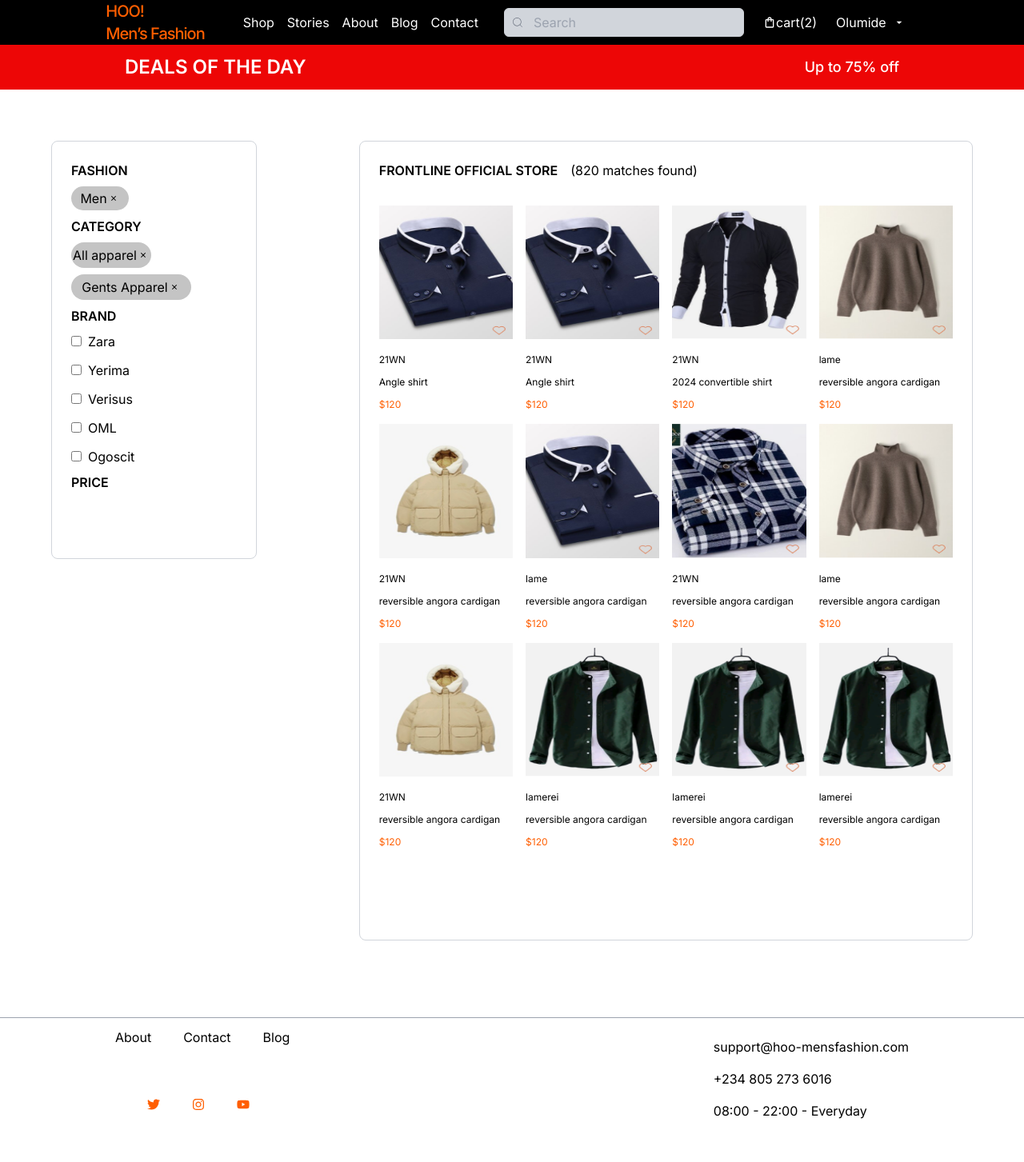
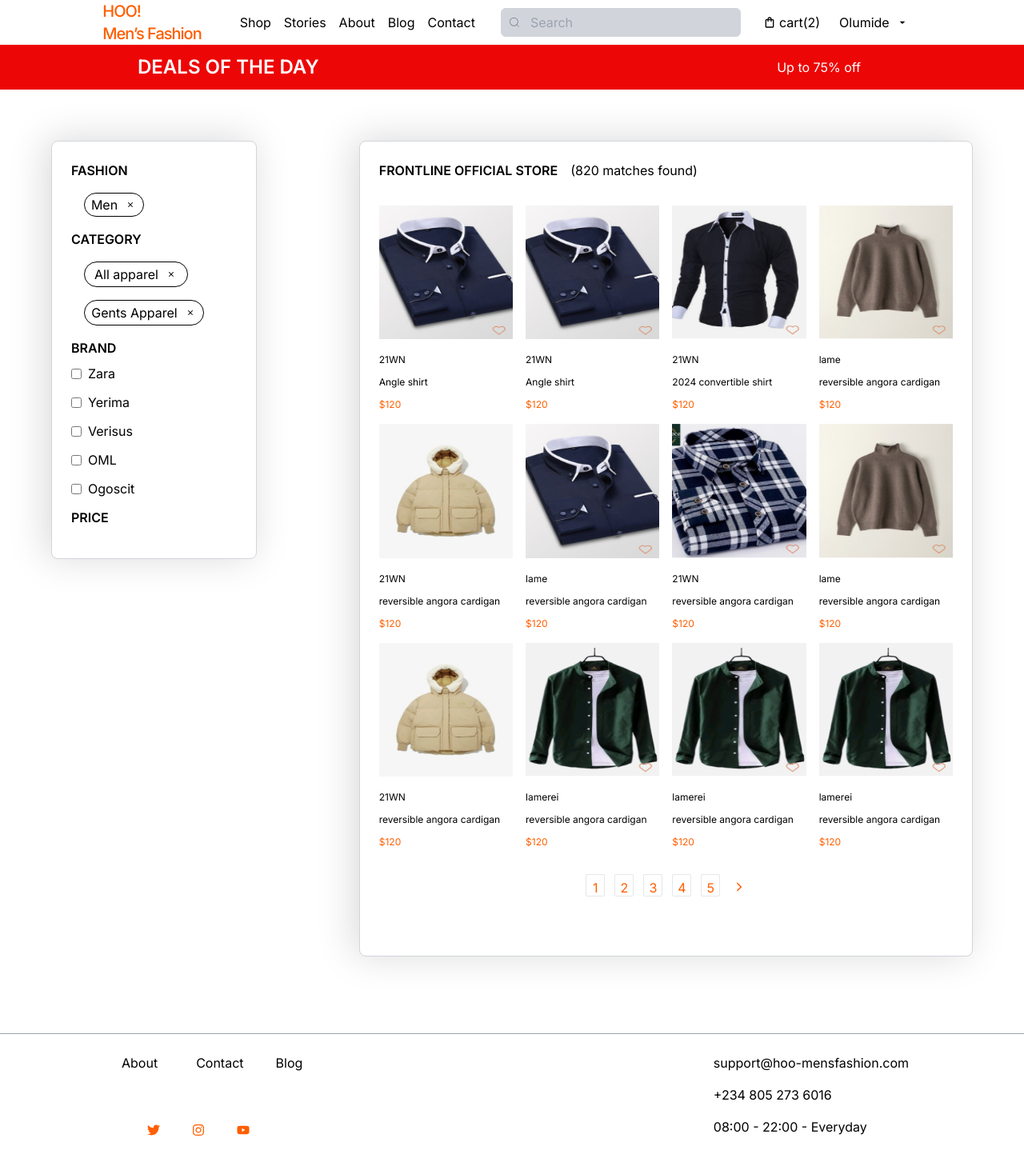
Before and after one commit to TheAwesomeTechGirl/hoo_menfashion, a Next.js app: page / in a window 1280 px wide. Shown: the top 1453 px of the page at 80% size. Built offline with nearby package versions, Linux system fonts and the light colour scheme.

Commit message:
Added functionality

```diff
--- a/src/app/page.jsx
+++ b/src/app/page.jsx
@@ -1,7 +1,7 @@
 // import Image from "next/image";
 import Header from "@/components/Header";
 import Filter from "@/components/Filter";
-import Product from "@/components/Product";
+import Products from "@/components/Products";
 import Footer from "@/components/Footer";
 
 
@@ -11,7 +11,7 @@ export default function Home() {
       <div className="">
       <Header/>
       <Filter/>
-      <Product/>
+      <Products/>
       <Footer/>
             </div>
     </main>
--- a/src/components/Checkbox.jsx
+++ b/src/components/Checkbox.jsx
@@ -1,26 +1,43 @@
 "use client";
 import { useState } from 'react';
 
-const Checkbox = () => {
-  const [isChecked, setIsChecked] = useState(false);
-
-  const handleCheckboxChange = (event) => {
-    setIsChecked(event.target.checked);
-  };
-
+const Checkbox = ({ index, checkedIndex, onCheckboxChange }) => {
   return (
-    <div>
-      <label>
-        <input
-          type="checkbox"
-          checked={isChecked}
-          onChange={handleCheckboxChange}
-        />
-
-      </label>
-
-    </div>
+    <input
+      type="checkbox"
+      checked={checkedIndex === index}
+      onChange={() => onCheckboxChange(index)}
+    />
   );
 };
 
-export default Checkbox;
+const CheckboxList = () => {
+  const [checkedIndex, setCheckedIndex] = useState(null);
+
+  const handleCheckboxChange = (index) => {
+    if (checkedIndex === index) {
+      setCheckedIndex(null);  // Uncheck if the same checkbox is clicked again
+    } else {
+      setCheckedIndex(index);  // Check the new checkbox
+    }
+  };
+
+  const items = ['Zara', 'Yerima', 'Verisus', 'OML', 'Ogoscit'];
+
+  return (
+    <ul className="list-none space-y-3">
+      {items.map((item, index) => (
+        <li key={index} className="flex items-center">
+          <Checkbox
+            index={index}
+            checkedIndex={checkedIndex}
+            onCheckboxChange={handleCheckboxChange}
+          />
+          <span className="ml-2">{item}</span>
+        </li>
+      ))}
+    </ul>
+  );
+};
+
+export default CheckboxList;
--- a/src/components/Filter.jsx
+++ b/src/components/Filter.jsx
@@ -1,47 +1,59 @@
+"use client";
+import { useState } from "react";
 import { MdArrowDropDown } from "react-icons/md";
 import { CiBoxList } from "react-icons/ci";
 import { MdOutlineFilterList } from "react-icons/md";
 import { IoIosClose } from "react-icons/io";
 
 function Filter() {
+  const [hovered, setHovered] = useState(false);
   return (
+
     <section>
       {/* Mobile Filter */}
       <div className="mobile-filter flex flex-row justify-between p-3 md:hidden">
         <h1 className="font-bold text-base text-gray-500">Gents Apparel</h1>
         <div className="flex flex-row space-x-2 md:space-x-8">
-          <p className="inline-flex rounded-3xl justify-center items-center h-[36px] w-[72px] text-center p-2 text-gray-700 font-normal bg-[#C4C4C4] opacity-20">
+          <p className="inline-flex rounded-3xl justify-center items-center h-[30px] w-[80px]  text-center p-2 text-gray-700 font-normal bg-[#C4C4C4] hover:text-blue-500 cursor-pointer opacity-20">
             New
-            <span className="m-2 w-10">
+            <span className="m-1 w-10">
               <MdArrowDropDown />
             </span>
           </p>
-          <CiBoxList className="mt-2 w-10 h-6 bg-[#C4C4C4] p-1 opacity-20" />
-          <MdOutlineFilterList className="mb-2 w-[36px] h-8 p-2 rounded-3xl bg-[#C4C4C4] text-[#DD8560] opacity-20" />
+          <CiBoxList className=" w-8 border rounded-3xl h-6 bg-[#C4C4C4] p-1 mt-1 opacity-20 hover:text-blue-500 cursor-pointer" />
+          <MdOutlineFilterList className="mb-2 w-[30px] h-8 p-2 rounded-3xl  bg-[#C4C4C4] text-[#DD8560] hover:text-blue-500 cursor-pointer opacity-20" />
         </div>
       </div>
 
       <div className="flex flex-row space-x-8 m-4 md:hidden">
-        <p className="flex flex-row rounded-3xl justify-center items-center h-[30px] w-[72px] text-center p-2 text-gray-700 font-normal bg-[#C4C4C4] opacity-20">
-          Men{" "}
-          <span>
-            <IoIosClose />
-          </span>
-        </p>
-        <p className="flex flex-row rounded-3xl justify-center items-center h-[32px] w-[100px] text-center text-gray-700 font-normal bg-[#C4C4C4] opacity-20">
-          All apparel{" "}
-          <span>
-            <IoIosClose />
-          </span>
-        </p>
+      <p
+        className="flex flex-row rounded-3xl  border border-black outline-1 hover:text-blue-500 cursor-pointer m-4 justify-center items-center h-[30px] w-[75px] text-center p-2 text-black font-normal"
+        onMouseEnter={() => setHovered(true)}
+        onMouseLeave={() => setHovered(false)}
+      >
+        Men
+        <span className="ml-2">
+          {hovered ? <MdArrowDropDown /> : <IoIosClose />}
+        </span>
+      </p>
+      <p
+        className="flex flex-row rounded-3xl border border-black outline-1  m-4 justify-center items-center hover:text-blue-500 cursor-pointer h-[32px] w-[130px] text-center text-black font-normal"
+        onMouseEnter={() => setHovered(true)}
+        onMouseLeave={() => setHovered(false)}
+      >
+        All apparel
+        <span className="ml-2">
+          {hovered ? <MdArrowDropDown /> : <IoIosClose />}
+        </span>
+      </p>
       </div>
 
       {/* Tablet and Desktop Filter */}
       <div className="tablet-desktop-filter hidden md:flex flex-row justify-between items-center p-3 text-white bg-[#ED0606]">
-        <h1 className="font-semibold text-2xl mx-12 lg:mx-36">
+        <h1 className="font-semibold text-2xl mx-12 lg:mx-40">
           DEALS OF THE DAY
         </h1>
-        <p className="font-medium text-lg mx-12 lg:mx-36">Up to 75% off</p>
+        <p className="font-normal text-base mx-12 lg:mx-48">Up to 75% off</p>
       </div>
     </section>
   );
--- a/src/components/Footer.jsx
+++ b/src/components/Footer.jsx
@@ -1,4 +1,6 @@
 import { FaTwitter, FaInstagram, FaYoutube } from "react-icons/fa";
+
+import Link from 'next/link';
 
 const Footer = () => {
   return (
@@ -12,18 +14,25 @@ const Footer = () => {
         </div>
 
         <ul className="space-y-4 font-normal text-sm ml-4">
-          <li>support@hoo-mensfashion.com</li>
-          <li>+234 805 273 6016</li>
+          <li className="hover:text-blue-500 cursor-pointer">support@hoo-mensfashion.com</li>
+          <li className="hover:text-blue-500 cursor-pointer">+234 805 273 6016</li>
           <li>08:00 - 22:00 - Everyday</li>
         </ul>
 
-        <ul className="flex flex-row space-x-10 font-normal text-sm">
-          <li>About</li>
-          <li>Contact</li>
-          <li>Blog</li>
+        <ul className="flex flex-row space-x-10 font-normal mb-4 text-sm">
+        <li className="mx-2 hover:text-blue-500 cursor-pointer">
+                <Link href="/">About</Link>
+              </li>
+
+              <li className="mx-2 hover:text-blue-500 cursor-pointer">
+                <Link href="/">Contact</Link>
+              </li>
+              <li className="mx-2 hover:text-blue-500 cursor-pointer">
+                <Link href="/">Blog</Link>
+              </li>
         </ul>
 
-        <p className="font-normal text-xs text-black ">
+        <p className="font-normal text-xs text-black hover:text-blue-500 cursor-pointer ">
           Copyright© HOO Men! All Rights Reserved.
         </p>
       </div>
@@ -32,13 +41,20 @@ const Footer = () => {
       <div className="desktop-footer w-full lg:max-h-[282px] lg:max-w-[1440px] flex-col bg-[#fff] border-t border-t-gray-400 text-[#000000] my-8 space-y-12 hidden md:flex lg:flex">
         <div className="flex flex-col lg:flex-row justify-between mx-8 lg:mx-36 items-center">
           <div className="space-y-16 mt-0">
-            <ul className="flex flex-row space-x-10 font-normal text-base lg:text-base">
-              <li>About</li>
-              <li>Contact</li>
-              <li>Blog</li>
+            <ul className="flex flex-row space-x-10 font-normal mt-6 text-base lg:text-base">
+              <li className="mx-2 hover:text-blue-500 cursor-pointer">
+                <Link href="/">About</Link>
+              </li>
+
+              <li className="mx-2 hover:text-blue-500 cursor-pointer">
+                <Link href="/">Contact</Link>
+              </li>
+              <li className="mx-2 hover:text-blue-500 cursor-pointer">
+                <Link href="/">Blog</Link>
+              </li>
             </ul>
 
-            <div className="flex flex-row space-x-10 ml-10 text-[#FF5E00]">
+            <div className="flex flex-row space-x-10 ml-10  text-[#FF5E00] ">
               <FaTwitter />
               <FaInstagram />
               <FaYoutube />
@@ -46,13 +62,13 @@ const Footer = () => {
           </div>
 
           <ul className="space-y-4 mt-6 font-normal text-base lg:text-base">
-            <li>support@hoo-mensfashion.com</li>
-            <li>+234 805 273 6016</li>
+            <li className="hover:text-blue-500 cursor-pointer" >support@hoo-mensfashion.com</li>
+            <li className="" >+234 805 273 6016</li>
             <li>08:00 - 22:00 - Everyday</li>
           </ul>
         </div>
 
-        <p className="mx-auto font-normal text-base lg:text-base">
+        <p className="mx-auto font-normal text-base lg:text-base hover:text-blue-500 cursor-pointer">
           Copyright© HOO Men! All Rights Reserved.
         </p>
       </div>
--- a/src/components/Header.jsx
+++ b/src/components/Header.jsx
@@ -1,5 +1,6 @@
 "use client";
 import { useState } from "react";
+import Link from 'next/link';
 import { RiMenu2Fill } from "react-icons/ri";
 import { CiSearch } from "react-icons/ci";
 import { MdOutlineShoppingBag, MdArrowDropDown } from "react-icons/md";
@@ -26,11 +27,29 @@ const Header = () => {
       {/* Conditional rendering for mobile */}
       {showMenu && (
         <ul className="flex flex-col items-center bg-black text-white">
-          <li className="py-2">Shop</li>
-          <li className="py-2">Stories</li>
-          <li className="py-2">About</li>
-          <li className="py-2">Blog</li>
-          <li className="py-2">Contact</li>
+
+<li className="py-2 hover:text-blue-500 cursor-pointer">
+     <Link href="/">
+        Shop
+      </Link></li>
+  <li className="py-2 hover:text-blue-500 cursor-pointer">
+  <Link href="/">
+  Stories
+      </Link></li>
+
+     < li className="py-2 hover:text-blue-500 cursor-pointer">
+  <Link href="/">
+  About
+      </Link></li>
+      < li className="py-2 hover:text-blue-500 cursor-pointer">
+  <Link href="/">
+  Blog
+      </Link></li>
+      < li className="py-2 hover:text-blue-500 cursor-pointer">
+  <Link href="/">
+  Contact
+      </Link></li>
+
         </ul>
       )}
 
@@ -52,19 +71,37 @@ const Header = () => {
       )}
 
       {/* Desktop/Tablet Menu */}
-      <div className="desktop-menu hidden md:flex md:flex-row md:justify-center md:items-center md:bg-black md:space-x-6">
+      <div className="desktop-menu hidden md:flex md:flex-row md:justify-center md:items-center  md:space-x-6">
         <h1 className="text-[#FF5E00] font-medium text-xl tracking-tighter  mx-4">
           HOO!
           <br />
           Men’s Fashion
         </h1>
-        <ul className="flex flex-row text-white font-normal text-base">
-          <li className="mx-2">Shop</li>
-          <li className="mx-2">Stories</li>
-          <li className="mx-2">About</li>
-          <li className="mx-2">Blog</li>
-          <li className="mx-2">Contact</li>
-        </ul>
+        <ul className="flex flex-row text-black font-normal text-base">
+
+  <li className="mx-2 hover:text-blue-500 cursor-pointer">
+     <Link href="/">
+        Shop
+      </Link></li>
+  <li className="mx-2 hover:text-blue-500 cursor-pointer">
+  <Link href="/">
+  Stories
+      </Link></li>
+
+     < li className="mx-2 hover:text-blue-500 cursor-pointer">
+  <Link href="/">
+  About
+      </Link></li>
+      < li className="mx-2 hover:text-blue-500 cursor-pointer">
+  <Link href="/">
+  Blog
+      </Link></li>
+      < li className="mx-2 hover:text-blue-500 cursor-pointer">
+  <Link href="/">
+  Contact
+      </Link></li>
+</ul>
+
 
         <form className="flex items-center space-x-2 p-2 border w-[300px] h-[36px] border-gray-300 bg-gray-300 rounded-md mx-4">
           <CiSearch className="text-gray-500" />
@@ -74,15 +111,17 @@ const Header = () => {
             className="p-1 border-none focus:outline-none bg-gray-300"
           />
         </form>
-        <span className="flex flex-row items-center mx-4 text-white font-normal text-base">
-          <MdOutlineShoppingBag /> cart(2)
+        <span className="flex flex-row items-center mx-4 text-black font-normal text-base hover:text-blue-500 cursor-pointer">
+          <MdOutlineShoppingBag className="m-1 " /> cart(2)
         </span>
-        <p className="flex flex-row text-white font-normal text-base items-center">
+        <p className="flex flex-row text-black font-normal text-base items-center hover:text-blue-500 cursor-pointer">
           Olumide
           <span className="m-2 w-10">
-            <MdArrowDropDown />
+            <MdArrowDropDown className=""/>
           </span>
         </p>
+
+
       </div>
     </div>
   );
--- a/src/components/Product.jsx
+++ /dev/null
@@ -1,71 +0,0 @@
-import { IoIosClose } from "react-icons/io";
-import Checkbox from "./Checkbox";
-import Data from "./Data";
-
-function Product() {
-  return (
-    <section className="flex flex-row justify-center">
-      {/* This div will only show on desktop screens */}
-      <div className="hidden md:block border border-solid rounded-lg border-gray-300 w-[295px] h-[523px] p-6 m-16">
-        <h1 className="font-semibold text-base text-black mb-2">FASHION</h1>
-        <p className="flex flex-row rounded-3xl mb-2 justify-center items-center h-[30px] w-[72px] text-center p-2 text-black font-normal bg-[#C4C4C4]">
-          Men{" "}
-          <span>
-            <IoIosClose />
-          </span>
-        </p>
-        <h1 className="font-semibold text-base text-black mb-2">CATEGORY</h1>
-        <p className="flex flex-row rounded-3xl mb-2 justify-center items-center h-[32px] w-[100px] text-center text-black font-normal bg-[#C4C4C4]">
-          All apparel{" "}
-          <span>
-            <IoIosClose />
-          </span>
-        </p>
-        <p className="flex flex-row rounded-3xl mb-2 justify-center items-center h-[32px] w-[150px] text-center text-black font-normal bg-[#C4C4C4]">
-          Gents Apparel{" "}
-          <span>
-            <IoIosClose />
-          </span>
-        </p>
-        <h1 className="font-semibold text-base text-black mb-2">BRAND</h1>
-        <ul className="list-none space-y-3">
-          <li className="flex items-center">
-            <Checkbox />
-            <span className="ml-2">Zara</span>
-          </li>
-          <li className="flex items-center">
-            <Checkbox />
-            <span className="ml-2">Yerima</span>
-          </li>
-          <li className="flex items-center">
-            <Checkbox />
-            <span className="ml-2">Verisus</span>
-          </li>
-          <li className="flex items-center">
-            <Checkbox />
-            <span className="ml-2">OML</span>
-          </li>
-          <li className="flex items-center">
-            <Checkbox />
-            <span className="ml-2">Ogoscit</span>
-          </li>
-        </ul>
-        <h1 className="font-semibold text-base text-black mt-2">PRICE</h1>
-      </div>
-
-      {/* This div will show on all screens */}
-      <div className="md:border md:border-solid rounded-lg border-gray-300  md:w-[900px] md:h-[1000px]   space-y-8 p-6 m-4 md:m-16">
-        <span className="flex flex-row space-x-4">
-          <h1 className="text-black font-semibold text-base hidden md:block">
-            FRONTLINE OFFICIAL STORE
-          </h1>
-          <p className="hidden md:block">(820 matches found)</p>
-        </span>
-
-        <Data />
-      </div>
-    </section>
-  );
-}
-
-export default Product;
--- /dev/null
+++ b/src/components/Products.jsx
@@ -0,0 +1,82 @@
+"use client";
+import { useState } from "react";
+import { IoIosClose } from "react-icons/io";
+import { MdArrowDropDown } from "react-icons/md";
+import { IoIosArrowForward } from "react-icons/io";
+import Checkbox from "./Checkbox";
+import Data from "./Data";
+
+function Products() {
+
+    const [hovered, setHovered] = useState(false);
+
+
+  return (
+    <section className="flex flex-row justify-center">
+      {/* This div will only show on desktop screens */}
+      <div className="hidden md:block border border-solid rounded-lg border-gray-300 shadow-custom bg-white w-[295px] h-[523px] p-6 m-16">
+        <h1 className="font-semibold text-base text-black mb-2">FASHION</h1>
+        <p
+        className="flex flex-row rounded-3xl  border border-black outline-1  m-4 justify-center items-center h-[30px] w-[75px] text-center p-2 text-black font-normal"
+        onMouseEnter={() => setHovered(true)}
+        onMouseLeave={() => setHovered(false)}
+      >
+        Men
+        <span className="ml-2">
+          {hovered ? <MdArrowDropDown /> : <IoIosClose />}
+        </span>
+      </p>
+      <h1 className="font-semibold text-base text-black mb-2">CATEGORY</h1>
+      <p
+        className="flex flex-row rounded-3xl border border-black outline-1  m-4 justify-center items-center h-[32px] w-[130px] text-center text-black font-normal"
+        onMouseEnter={() => setHovered(true)}
+        onMouseLeave={() => setHovered(false)}
+      >
+        All apparel
+        <span className="ml-2">
+          {hovered ? <MdArrowDropDown /> : <IoIosClose />}
+        </span>
+      </p>
+      <p
+        className="flex flex-row rounded-3xl border border-black outline-1  m-4 justify-center items-center h-[32px] w-[150px] text-center text-black font-normal"
+        onMouseEnter={() => setHovered(true)}
+        onMouseLeave={() => setHovered(false)}
+      >
+        Gents Apparel
+        <span className="ml-2">
+          {hovered ? <MdArrowDropDown /> : <IoIosClose />}
+        </span>
+      </p>
+        <h1 className="font-semibold text-base text-black mb-2">BRAND</h1>
+        <div className="list-none space-y-3">
+        <Checkbox/>
+        </div>
+        <h1 className="font-semibold text-base text-black mt-3">PRICE</h1>
+      </div>
+
+      {/* This div will show on all screens */}
+      <div className="md:border md:border-solid rounded-lg border-gray-300 shadow-custom bg-white  md:w-[900px] md:h-[1020px]   space-y-8 p-6 m-4 md:m-16">
+        <span className="flex flex-row space-x-4">
+          <h1 className="text-black font-semibold text-base hidden md:block">
+            FRONTLINE OFFICIAL STORE
+          </h1>
+          <p className="hidden md:block">(820 matches found)</p>
+        </span>
+        <Data />
+<div className="flex flex-row justify-center items-start text-[#FF5E00]  gap-4 ">
+<ul className="flex flex-row justify-center items-start text-center  gap-3 ">
+  <li className="border rounded-sm bg-white h-7 w-6   hover:bg-[#FF5E00] hover:text-white p-1">1</li>
+  <li className="border bg-white rounded-sm  h-7 w-6   hover:bg-[#FF5E00] hover:text-white p-1">2</li>
+  <li className="border bg-white rounded-sm  h-7 w-6   hover:bg-[#FF5E00] hover:text-white p-1">3</li>
+  <li className="border bg-white rounded-sm  h-7 w-6   hover:bg-[#FF5E00] hover:text-white p-1">4</li>
+  <li className="border bg-white rounded-sm  h-7 w-6   hover:bg-[#FF5E00] hover:text-white p-1">5</li>
+</ul>
+
+<IoIosArrowForward className="mt-2"/>
+</div>
+      </div>
+    </section>
+  );
+}
+
+export default Products;
--- a/tailwind.config.js
+++ b/tailwind.config.js
@@ -7,10 +7,8 @@ module.exports = {
   ],
   theme: {
     extend: {
-      backgroundImage: {
-        "gradient-radial": "radial-gradient(var(--tw-gradient-stops))",
-        "gradient-conic":
-          "conic-gradient(from 180deg at 50% 50%, var(--tw-gradient-stops))",
+      boxShadow: {
+        custom: '-6px -2px 46.9px 1px rgba(0, 0, 0, 0.15)',
       },
     },
   },
```
